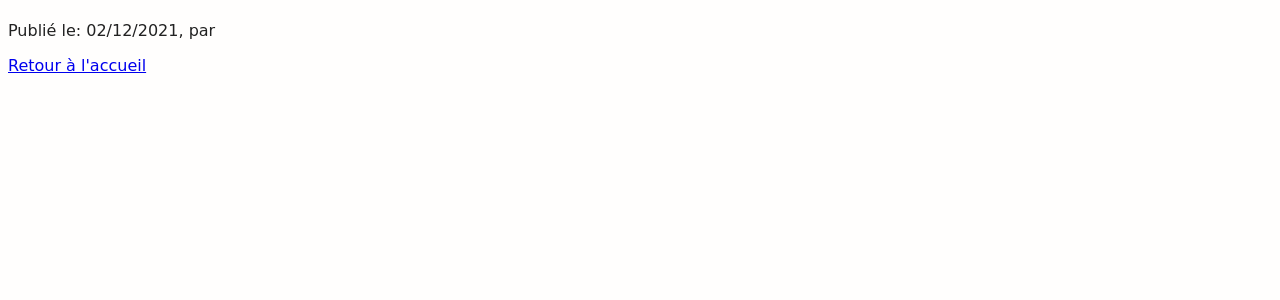
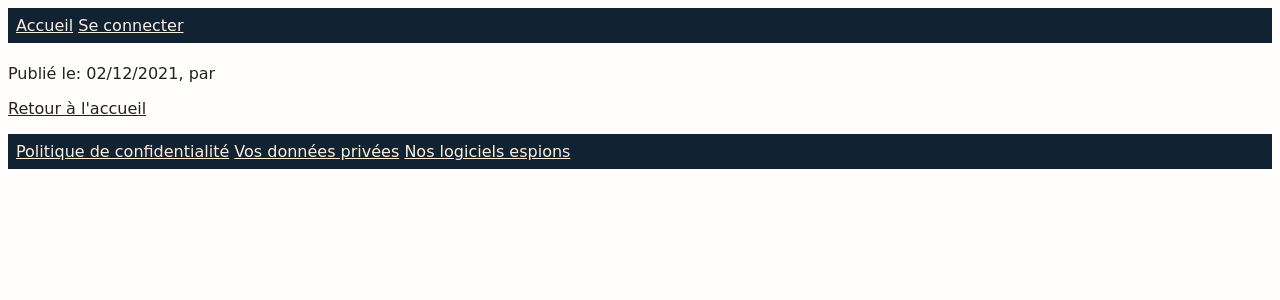
Before and after one commit to pbreteche/sf21w47, a Symfony app: template templates/front_office/default/show.html.twig in a window 1280 px wide. Shown: the top 300 px of the page. Run offline with Twig, Linux system fonts and the light colour scheme; the template is opened without the code that fills it, so the values that code supplies are empty; some libraries are stand-ins or nearby versions.

Commit message:
Add layout to front office

```diff
--- a/public/css/global.css
+++ b/public/css/global.css
@@ -1,8 +1,20 @@
 * {
     font-family: "DejaVu Sans", sans-serif;
+}
+
+:link, :visited {
+    color: inherit;
 }
 
 body {
     color: #222;
     background-color: #FFFEFD;
 }
+
+body > header,
+body > footer
+{
+    padding: .5em;
+    background-color: #123;
+    color: #fed;
+}
--- a/templates/front_office/default/homepage.html.twig
+++ b/templates/front_office/default/homepage.html.twig
@@ -1,11 +1,10 @@
-{% extends 'base.html.twig' %}
+{% extends 'front_office/layout.html.twig' %}
 
 {% block title %}Mon blog{% endblock %}
 
-{% block body %}
+{% block content %}
     <h1>{{ title }}</h1>
     <p>Il y a {{ posts | length }} article(s) :</p>
-    <p><a href="{{ path('app_authoring_post_create') }}">Nouveau</a></p>
     <ul>
         {% for post in posts %}
         <li>{{ post.createdAt | date('d/m/Y') }} - <a href="{{ path('app_frontoffice_default_show', {id: post.id}) }}">{{ post.title }}</a></li>
--- a/templates/front_office/default/show.html.twig
+++ b/templates/front_office/default/show.html.twig
@@ -1,8 +1,8 @@
-{% extends 'base.html.twig' %}
+{% extends 'front_office/layout.html.twig' %}
 
 {% block title %}{{ post.title }}{% endblock %}
 
-{% block body %}
+{% block content %}
 <h1>{{ post.title }}</h1>
 <p>Publié le: {{ post.createdAt | date('d/m/Y') }}, par {{ post.writtenBy.name }}</p>
 <div class="post-body">
--- /dev/null
+++ b/templates/front_office/layout.html.twig
@@ -0,0 +1,20 @@
+{% extends 'base.html.twig' %}
+
+{% block body %}
+    <header>
+        <nav>
+            <a href="{{ path('app_frontoffice_default_homepage') }}">Accueil</a>
+            {% if is_granted('ROLE_AUTHOR') %}
+            <a href="{{ path('app_authoring_post_create') }}">Écrire</a>
+            {% endif %}
+            <a href="{{ path('app_security_login') }}">Se connecter</a>
+        </nav>
+    </header>
+
+    {% block content %}{% endblock %}
+    <footer>
+        <a href="#">Politique de confidentialité</a>
+        <a href="#">Vos données privées</a>
+        <a href="#">Nos logiciels espions</a>
+    </footer>
+{% endblock %}
```
